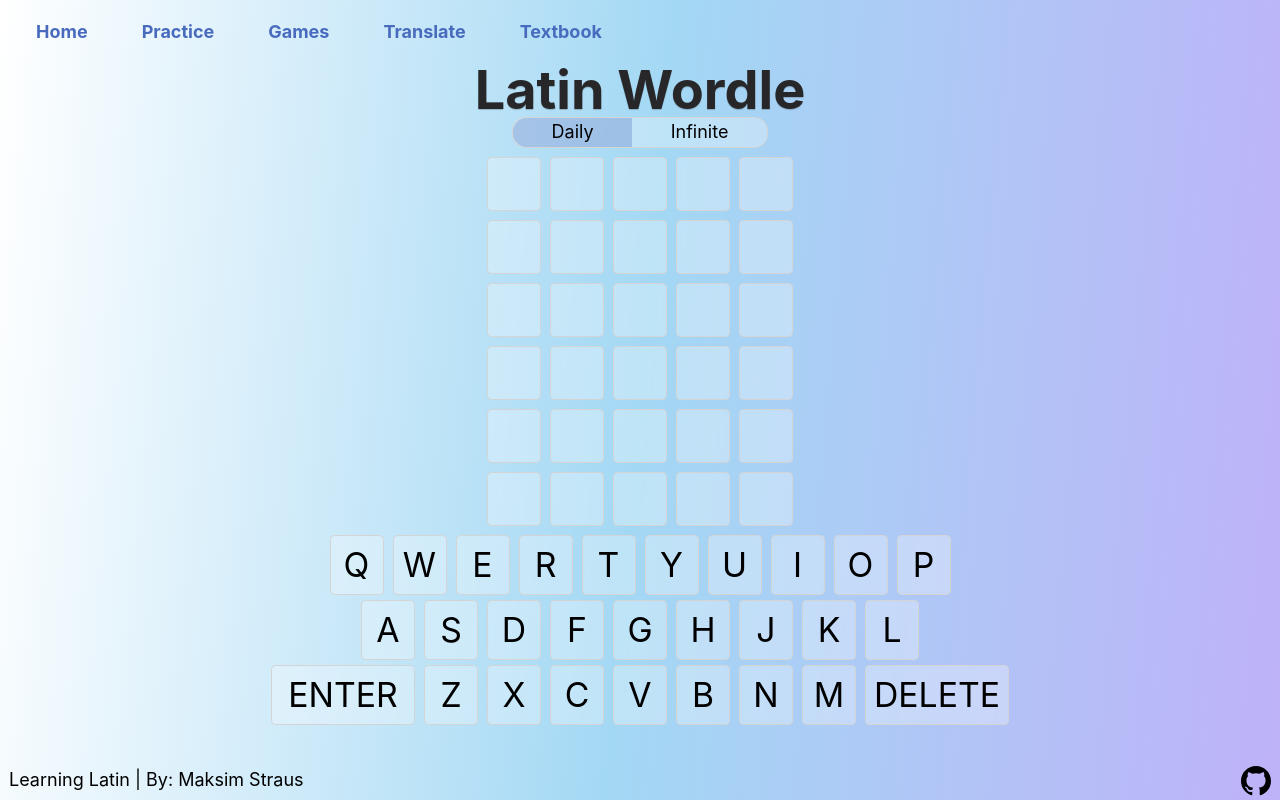
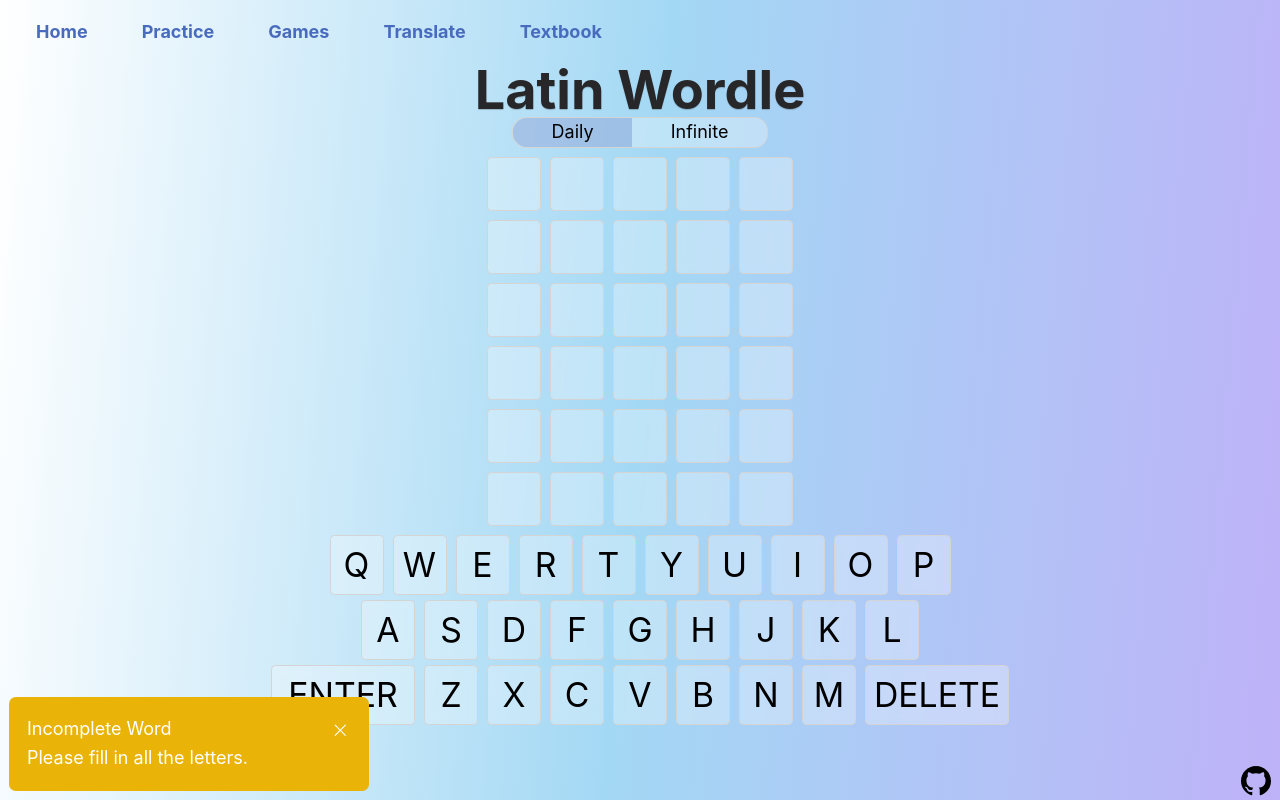
Before and after one commit to cqb13/Learning-Latin, a Next.js app: page /games/wordle in a window 1280 px wide. Both pictures are taken after a click on the element "ENTER". Built offline with nearby package versions, Linux system fonts and the light colour scheme.

Commit message:
error notifications

```diff
--- /dev/null
+++ b/components/shared/notification.tsx
@@ -0,0 +1,68 @@
+import { useState, useEffect } from "react";
+
+type Props = {
+  title: string;
+  type: "success" | "error" | "warning";
+  message: string;
+  timeout: number;
+  updateNotification: (value: boolean) => void;
+};
+
+export default function Notification({
+  title,
+  type,
+  message,
+  timeout,
+  updateNotification
+}: Props) {
+  const [opened, setOpened] = useState(false);
+
+  useEffect(() => {
+    const timer = setTimeout(() => {
+      setOpened(false);
+      updateNotification(false);
+    }, timeout);
+    return () => clearTimeout(timer);
+  });
+
+  const getBgColor = () => {
+    switch (type) {
+      case "success":
+        return "bg-green-500";
+      case "error":
+        return "bg-red-500";
+      case "warning":
+        return "bg-yellow-500";
+    }
+  };
+
+  return (
+    <section
+      className={`${
+        opened ? "" : "fixed bottom-2 left-2"
+      } p-4 w-80 ${getBgColor()} rounded-md`}
+    >
+      <div className='flex items-center justify-between'>
+        <h1 className='text-white'>{title}</h1>
+        <button
+          className='text-white'
+          onClick={() => updateNotification(false)}
+        >
+          <svg
+            className='h-5 w-5'
+            xmlns='http://www.w3.org/2000/svg'
+            viewBox='0 0 20 20'
+            fill='currentColor'
+          >
+            <path
+              fillRule='evenodd'
+              d='M10.707 10l4.147-4.146a.5.5 0 10-.708-.708L10 9.293 5.854 5.147a.5.5 0 00-.708.708L9.293 10l-4.147 4.146a.5.5 0 10.708.708L10 10.707l4.146 4.147a.5.5 0 00.708-.708L10.707 10z'
+              clipRule='evenodd'
+            />
+          </svg>
+        </button>
+      </div>
+      <p className='text-white'>{message}</p>
+    </section>
+  );
+}
--- a/pages/games/wordle.tsx
+++ b/pages/games/wordle.tsx
@@ -1,9 +1,9 @@
+import Notification from "@components/shared/notification";
 import Keyboard from "@components/games/general/keyboard";
 import Button from "@components/shared/button";
 import Layout from "@components/shared/layout";
 import { useEffect, useState } from "react";
 import { NextPage } from "next";
-
 enum GameMode {
   Daily,
   Infinite
@@ -26,6 +26,12 @@ const generateWordleGrid = (rows: number, cols: number) => {
 };
 
 const Wordle: NextPage = () => {
+  const [notification, setNotification] = useState(false);
+  const [notificationTitle, setNotificationTitle] = useState("");
+  const [notificationType, setNotificationType] = useState<
+    "success" | "error" | "warning"
+  >("success");
+  const [notificationMessage, setNotificationMessage] = useState("");
   const wordLength = 5;
   const maxTries = 6;
   const [correctWord, setCorrectWord] = useState<LatinWord>();
@@ -137,8 +143,32 @@ const Wordle: NextPage = () => {
     return index === -1 ? wordLength : index;
   };
 
+  const wordIsInList = (word: string) => {
+    for (let i = 0; i < words.length; i++) {
+      if (words[i].orth.toLowerCase() === word.toLowerCase()) {
+        return true;
+      }
+    }
+  };
+
   const onEnter = () => {
     if (wordleGrid[currentRow].some((cell) => cell.value === "")) {
+      triggerNotification(
+        "Incomplete Word",
+        "warning",
+        "Please fill in all the letters."
+      );
+      return;
+    }
+
+    if (
+      !wordIsInList(wordleGrid[currentRow].map((cell) => cell.value).join(""))
+    ) {
+      triggerNotification(
+        "Invalid Word",
+        "warning",
+        "Word is not in the list of valid words."
+      );
       return;
     }
 
@@ -162,6 +192,11 @@ const Wordle: NextPage = () => {
     const currentRowWord = currentRowCells.map((cell) => cell.value).join("");
 
     if (correctWord === undefined) {
+      triggerNotification(
+        "Error",
+        "error",
+        "Correct word is not defined. Please try reloading the page."
+      );
       return;
     }
 
@@ -259,6 +294,17 @@ const Wordle: NextPage = () => {
     selectNewWord(GameMode.Infinite);
   };
 
+  const triggerNotification = (
+    title: string,
+    type: "success" | "error" | "warning",
+    message: string
+  ) => {
+    setNotification(true);
+    setNotificationTitle(title);
+    setNotificationType(type);
+    setNotificationMessage(message);
+  };
+
   return (
     <Layout title='Wordle' backgroundClass='bg-wordle-gradient'>
       <section className='flex flex-col items-center'>
@@ -341,6 +387,15 @@ const Wordle: NextPage = () => {
           </section>
         </section>
       </section>
+      {notification ? (
+        <Notification
+          title={notificationTitle}
+          type={notificationType}
+          message={notificationMessage}
+          timeout={5000}
+          updateNotification={(value) => setNotification(value)}
+        />
+      ) : null}
     </Layout>
   );
 };
```
